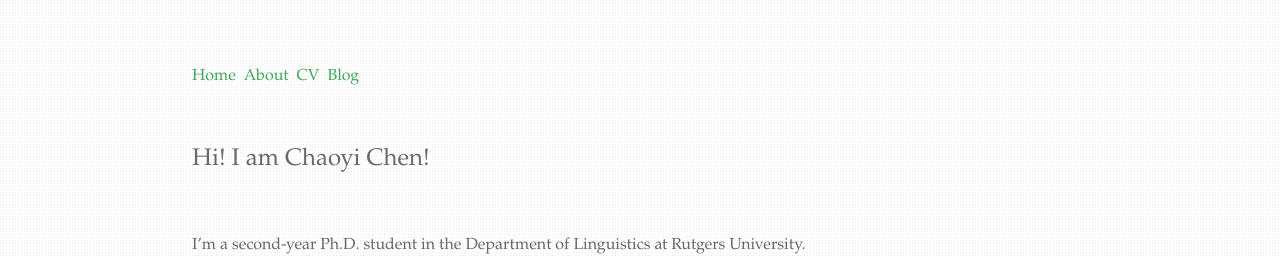
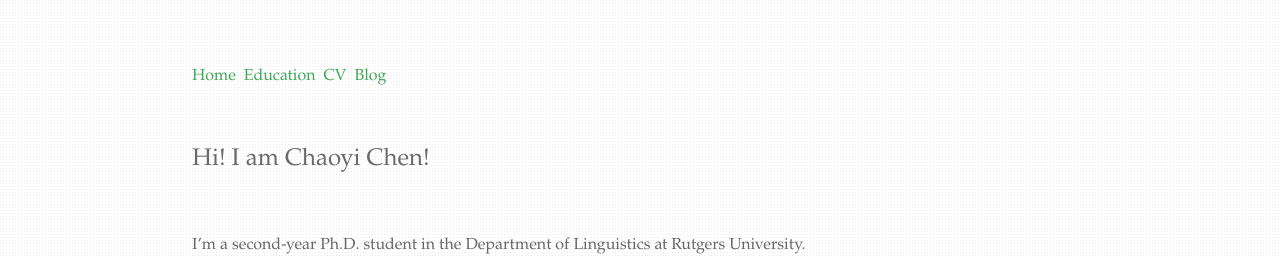
Before and after one commit to chaoyichen71/chaoyichen71.github.io, a Jekyll site: the page built from index.html, in a window 1280 px wide. Shown: the top 258 px of the page. Built offline with Jekyll 4.4.1, drawn with Linux system fonts in a browser that asks for light colours.

Commit message:
Update default.html

```diff
--- a/_layouts/default.html
+++ b/_layouts/default.html
@@ -9,7 +9,7 @@
 
 <body>
 <nav>
-<a href="/">Home</a>&nbsp&nbsp<a href="/about">About</a>&nbsp&nbsp<a href="/cv">CV</a>&nbsp&nbsp<a href="/blog">Blog</a>
+<a href="/">Home</a>&nbsp&nbsp<a href="/Education">Education</a>&nbsp&nbsp<a href="/cv">CV</a>&nbsp&nbsp<a href="/blog">Blog</a>
 
 </nav>
 <div class="container">
```
